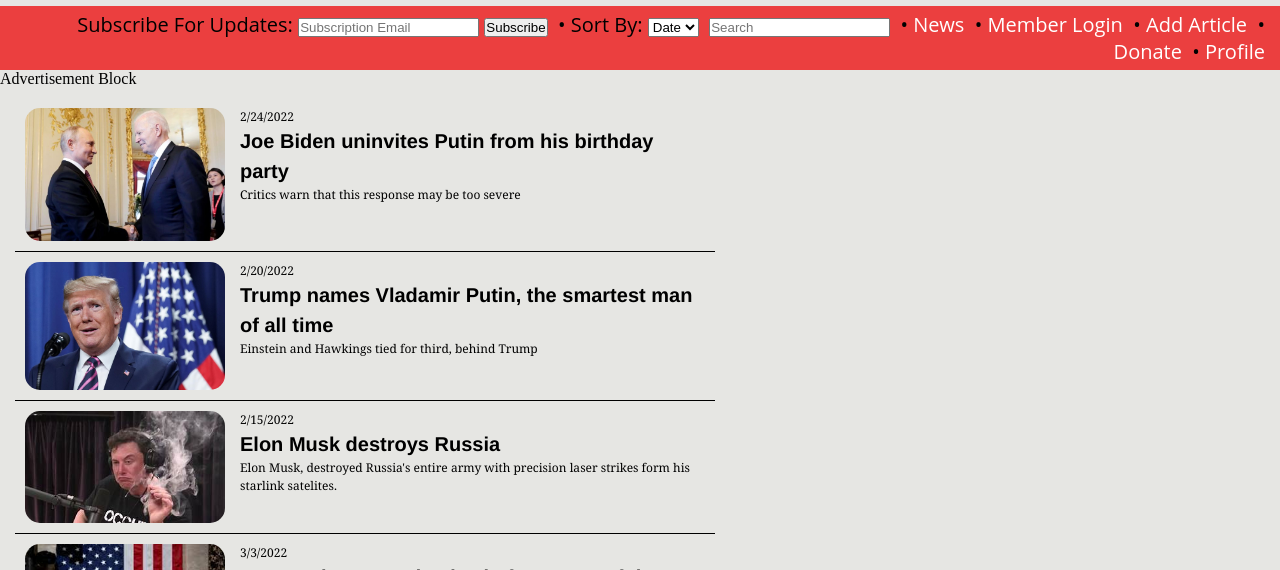
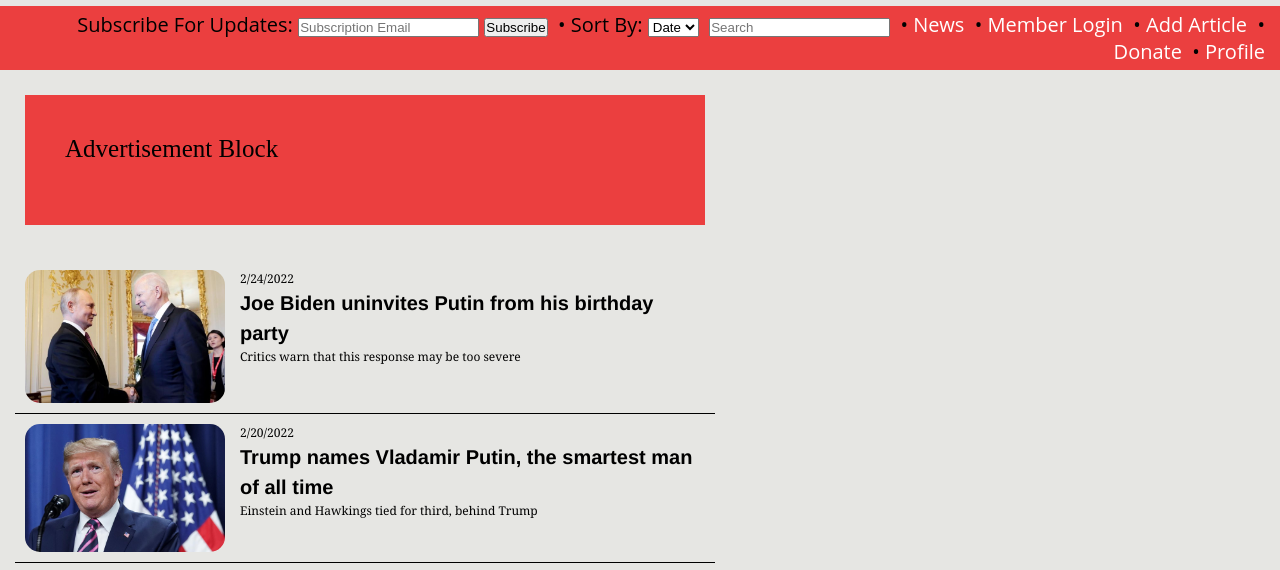
Before and after one commit to ShaneHed13/2022_Agile_SatireNews, a plain HTML site: page index.html in a window 1280 px wide. Shown: the part 158-728 px from the top of the page. Drawn offline with Linux system fonts and the light colour scheme.

Commit message:
think a CSS file was pushed after I had a new one in there, put the ad CSS back in, so hopefully works again!

```diff
--- a/css/stylesheet.css
+++ b/css/stylesheet.css
@@ -36,20 +36,17 @@
 }
 
 /* Advertisement Code */
-.w3-content{position:relative;margin-top:0em;}
-.w3-btn,.w3-button{border:none;display:inline-block;outline:0;padding:8px 16px;vertical-align:middle;overflow:hidden;text-decoration:none;color:inherit;background-color:inherit;text-align:center;cursor:pointer;white-space:nowrap}
-.w3-btn,.w3-button{-webkit-touch-callout:none;-webkit-user-select:none;-khtml-user-select:none;-moz-user-select:none;-ms-user-select:none;user-select:none}
-.w3-disabled,.w3-btn:disabled,.w3-button:disabled{cursor:not-allowed;opacity:0.3}.w3-disabled *,:disabled *{pointer-events:none}
-.w3-bar-block .w3-dropdown-hover .w3-button,.w3-bar-block .w3-dropdown-click .w3-button{width:100%;text-align:left;padding:8px 16px}
-.w3-button:hover{color:#000!important;background-color:#ccc!important}
-
-.w3-content button {
-position: absolute;
-top: 32%;
+#advertisement {
+    position: -webkit-sticky;
+    position: sticky;
+    top: 0;
+    width: 600px;
+    height: 50px;
+    background-color: #EB3f3f;
+    margin: 25px;
+    padding: 40px;
+    font-size: 25px;
 }
-
-.w3-display-right {right:0}
-.w3-display-left {left:0}
 
 /* Banner Code */
 
--- a/storyObject.js
+++ b/storyObject.js
@@ -63,3 +63,4 @@
       article: "Gandalf article"
     },
   ];
+git
```
